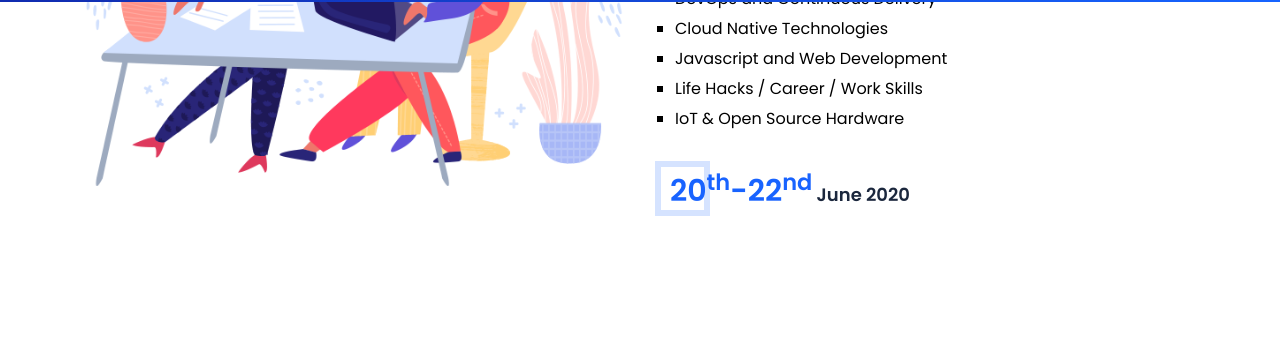
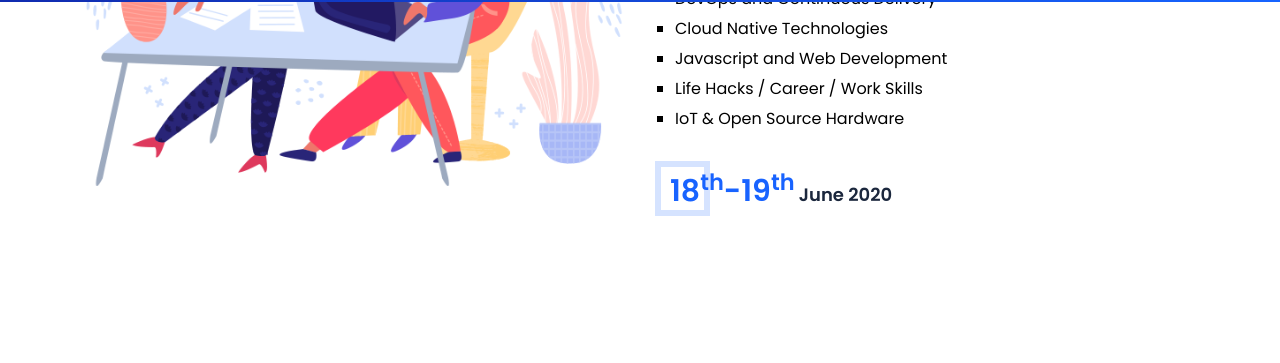
Before and after one commit to azconf-dev/azconf-dev.github.io, a Jekyll site: the page built from index.html, in a window 1280 px wide and 900 px high, scrolled down 1085 px. Shown: the part 94-457 px from the top of the window. Built offline with Jekyll 4.4.1, drawn with Linux system fonts in a browser that asks for light colours; some web fonts are replaced.

Commit message:
Update Data

```diff
--- a/_includes/about.html
+++ b/_includes/about.html
@@ -27,7 +27,7 @@
                             <li style="line-height: 30px;  list-style-type: square;">IoT & Open Source Hardware</li>
                         </ul>
                     </p>
-                    <p class="date"><span>20<sup>th</sup>-22<sup>nd</sup></span> June 2020</p>
+                    <p class="date"><span>18<sup>th</sup>-19<sup>th</sup></span> June 2020</p>
                 </div> <!-- about content -->
             </div>
         </div> <!-- row -->
```
